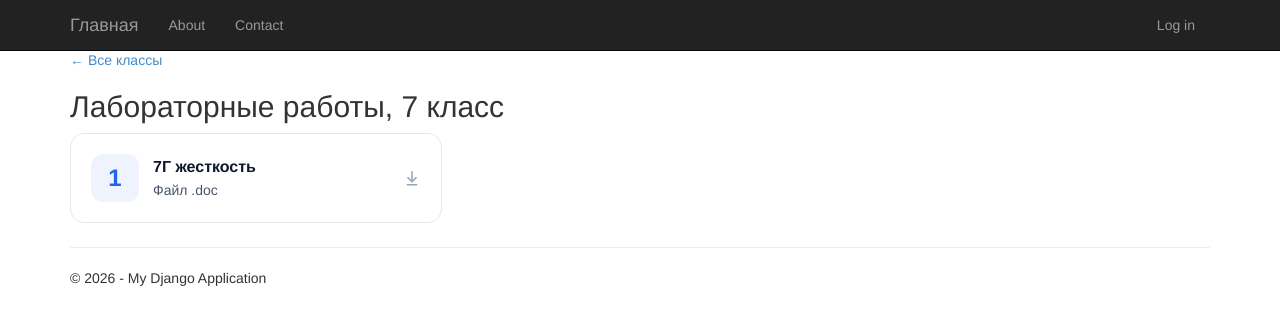
After one commit to NickB508/PhysicsProject-, a Django app: page /labs/7/ in a window 1280 px wide. The commit adds this page. Shown: the top 325 px of the page. Run offline with Django 3.2, Linux system fonts and the light colour scheme; some libraries are stand-ins or nearby versions.

Commit message:
первая лаба

```diff
--- a/PhysicSchool/PhysicSchool/urls.py
+++ b/PhysicSchool/PhysicSchool/urls.py
@@ -13,6 +13,7 @@ urlpatterns = [
     path('', views.home, name='home'),
     path('contact/', views.contact, name='contact'),
     path('about/', views.about, name='about'),
+    path('labs/<int:grade>/', views.labs, name='labs'),
     path('login/',
          LoginView.as_view
          (
--- a/PhysicSchool/app/templates/app/index.html
+++ b/PhysicSchool/app/templates/app/index.html
@@ -12,7 +12,7 @@
 
 <div class="cards-grid">
     {% for course in courses %}
-    <a href="{{ course.url }}" class="card" data-class="{{ course.grade }}">
+    <a href="{% url 'labs' course.grade %}" class="card" data-class="{{ course.grade }}">
         <div class="card-number">{{ course.grade }}</div>
         <div class="card-content">
             <div class="card-title">{{ course.title }}</div>
--- /dev/null
+++ b/PhysicSchool/app/templates/app/labs.html
@@ -0,0 +1,26 @@
+{% extends "app/layout.html" %}
+{% load static %}
+
+{% block content %}
+
+<p><a href="{% url 'home' %}">&larr; Все классы</a></p>
+<h2>{{ title }}</h2>
+
+{% if docs %}
+<div class="cards-grid">
+    {% for doc in docs %}
+    <a href="{% static doc.static_path %}" download="{{ doc.download_name }}" class="card">
+        <div class="card-number">{{ forloop.counter }}</div>
+        <div class="card-content">
+            <div class="card-title">{{ doc.title }}</div>
+            <div class="card-subtitle">Файл {{ doc.ext }}</div>
+        </div>
+        <svg class="card-arrow" viewBox="0 0 24 24" fill="none" stroke="currentColor" stroke-width="2" aria-hidden="true"><path d="M12 3v12M6 11l6 6 6-6M5 21h14"/></svg>
+    </a>
+    {% endfor %}
+</div>
+{% else %}
+<p class="text-muted">Документы для {{ grade }} класса пока не добавлены.</p>
+{% endif %}
+
+{% endblock %}
--- a/PhysicSchool/app/views.py
+++ b/PhysicSchool/app/views.py
@@ -2,18 +2,34 @@
 Definition of views.
 """
 
+import os
 from datetime import datetime
+from django.http import Http404, HttpRequest
 from django.shortcuts import render
-from django.http import HttpRequest
 
-# Карточки на главной. Пока ссылки ведут на '#'. Когда появятся страницы
-# разделов, замените 'url' на адрес раздела (например, reverse('...')).
+# Карточки на главной. Каждая ведёт на /labs/<grade>/.
 COURSES = [
-    {'grade': 7,  'title': '7 класс', 'url': '#'},
-    {'grade': 8,  'title': '8 класс', 'url': '#'},
-    {'grade': 9,  'title': '9 класс', 'url': '#'},
-    {'grade': 10, 'title': '10 класс', 'url': '#'},
+    {'grade': 7,  'title': '7 класс'},
+    {'grade': 8,  'title': '8 класс'},
+    {'grade': 9,  'title': '9 класс'},
+    {'grade': 10, 'title': '10 класс'},
 ]
+
+# Документы лабораторных работ по классам.
+# Файлы кладите в app/static/app/docs/<класс>/ (имя латиницей, без пробелов),
+# например app/static/app/docs/7/lab-01.docx, и добавляйте строку сюда:
+#     7: [
+#         {'title': 'Лабораторная работа №1. Измерение объёма тела', 'file': '7/lab-01.docx'},
+#     ],
+# 'title' показывается на странице и становится именем скачанного файла.
+LAB_DOCS = {
+    7: [
+        {'title': '7Г жесткость', 'file': '7/7 ЛР жёсткость.doc'},
+        ],
+    8: [],
+    9: [],
+    10: [],
+}
 
 
 def home(request):
@@ -26,7 +42,6 @@ def home(request):
             'title':'Home Page',
             'year':datetime.now().year,
             'courses': COURSES,
-            'grades': sorted({c['grade'] for c in COURSES}),
         }
     )
 
@@ -55,3 +70,30 @@ def about(request):
             'year':datetime.now().year,
         }
     )
+
+
+def labs(request, grade):
+    """Renders the list of lab documents for one grade (/labs/<grade>/)."""
+    assert isinstance(request, HttpRequest)
+    if grade not in LAB_DOCS:
+        raise Http404('Нет такого класса')
+    docs = []
+    for doc in LAB_DOCS[grade]:
+        # Расширение берётся из самого файла (.doc, .docx, .pdf ...).
+        ext = os.path.splitext(doc['file'])[1].lower()
+        docs.append({
+            'title': doc['title'],
+            'static_path': 'app/docs/' + doc['file'],
+            'download_name': doc['title'] + ext,
+            'ext': ext,
+        })
+    return render(
+        request,
+        'app/labs.html',
+        {
+            'title': f'Лабораторные работы, {grade} класс',
+            'grade': grade,
+            'docs': docs,
+            'year': datetime.now().year,
+        }
+    )
```
Also changed, not shown: 6 other files.
